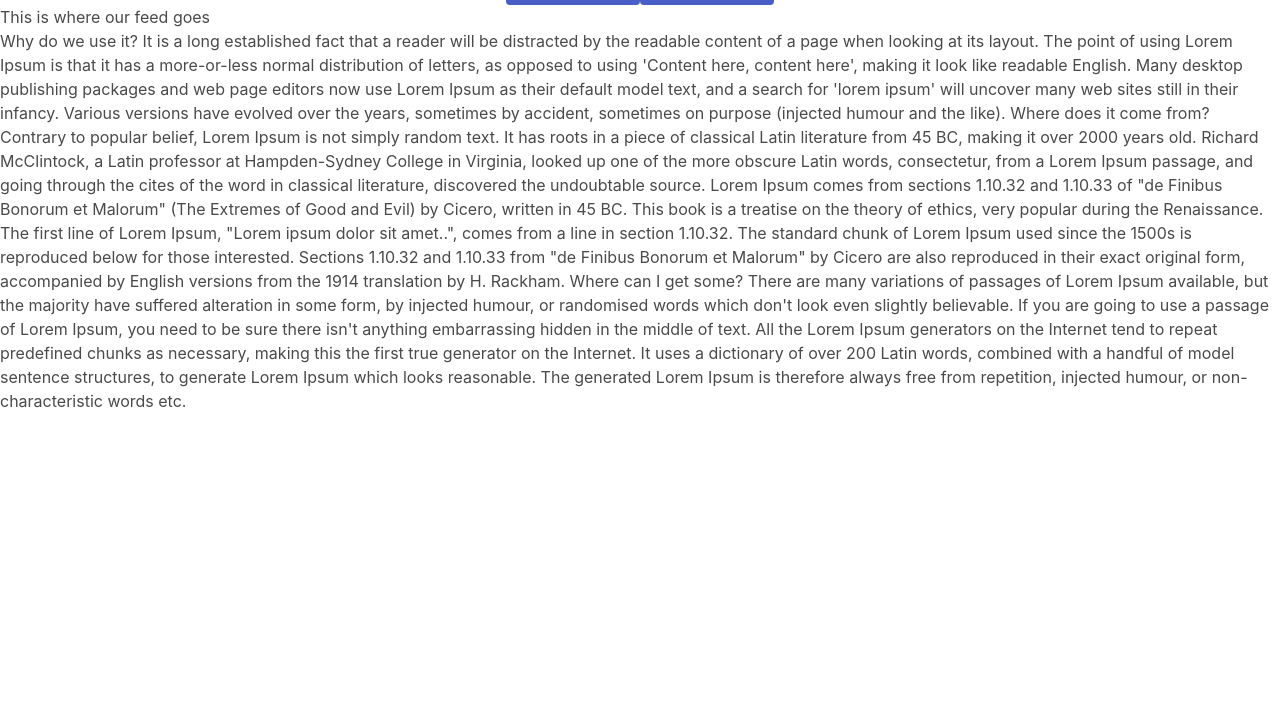
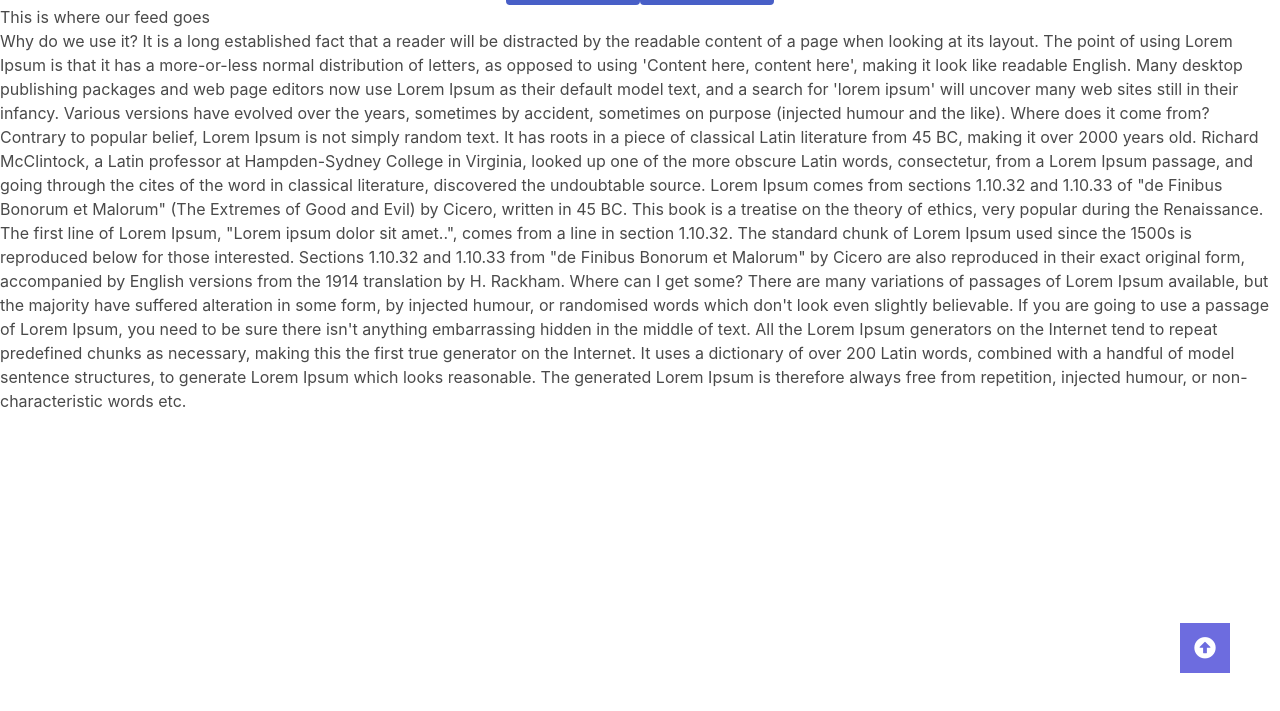
Before and after one commit to tremaynet/group-project-1, a plain HTML site: page index.html in a window 1280 px wide. Shown: the part 87-798 px from the top of the page. Drawn offline with nearby package versions, Linux system fonts and the light colour scheme; a script that the page names is missing.

Commit message:
added back to top button

```diff
--- a/index.html
+++ b/index.html
@@ -5,6 +5,7 @@
     <meta name="viewport" content="width=device-width, initial-scale=1">
     <title>PX</title>
     <link rel="stylesheet" href="https://cdn.jsdelivr.net/npm/bulma@0.9.0/css/bulma.css">
+    <link rel="stylesheet" href="https://use.fontawesome.com/releases/v5.4.1/css/all.css">
     <link rel="stylesheet" href="style.css">
   </head>
   <body>
@@ -80,7 +81,10 @@
       </div>
     </main>
 
+    <a class="goToTopBtn" href="#"><i class="fas fa-arrow-alt-circle-up"></i></a>
+
   <script src="//ajax.googleapis.com/ajax/libs/jquery/1.8.1/jquery.min.js" type="text/javascript"></script>
   <script type="text/javascript" src="/js/mytweets.js"></script>
+  <!-- <script type="text/javascript" src="script.js"></script> -->
   </body>
 </html>
--- a/style.css
+++ b/style.css
@@ -15,3 +15,23 @@
 .navbar-info {
     text-align: center;
 }
+html{
+    scroll-behavior: smooth;
+}
+body{
+    margin: 0;
+    padding: 0;
+}
+.goToTopBtn{
+    position: fixed;
+    width: 50px;
+    height: 50px;
+    background: #6d6cdf;
+    bottom: 40px;
+    right: 50px;
+    text-decoration: none;
+    text-align: center;
+    line-height: 50px;
+    color: white;
+    font-size: 22px;
+}
```
